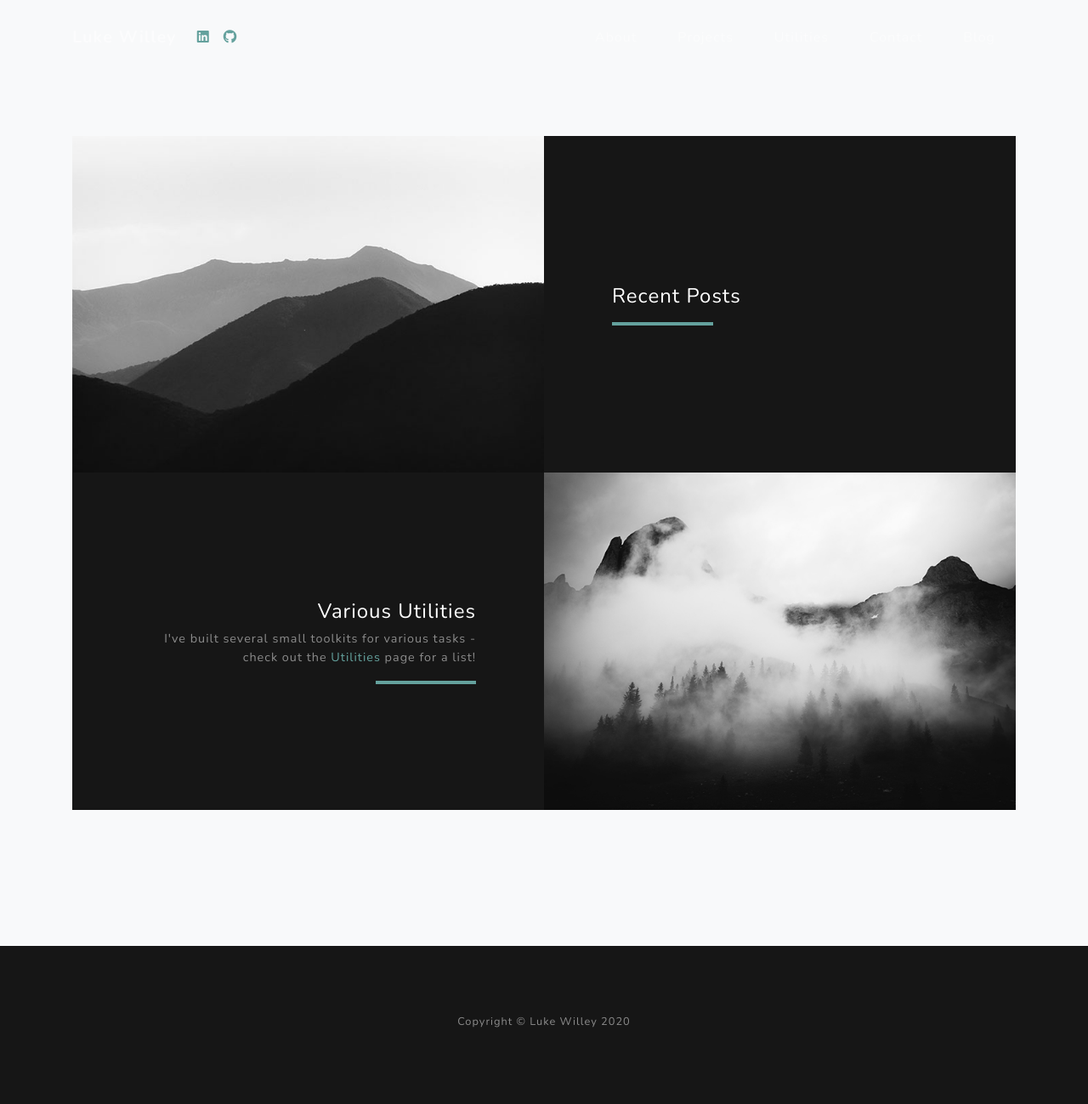
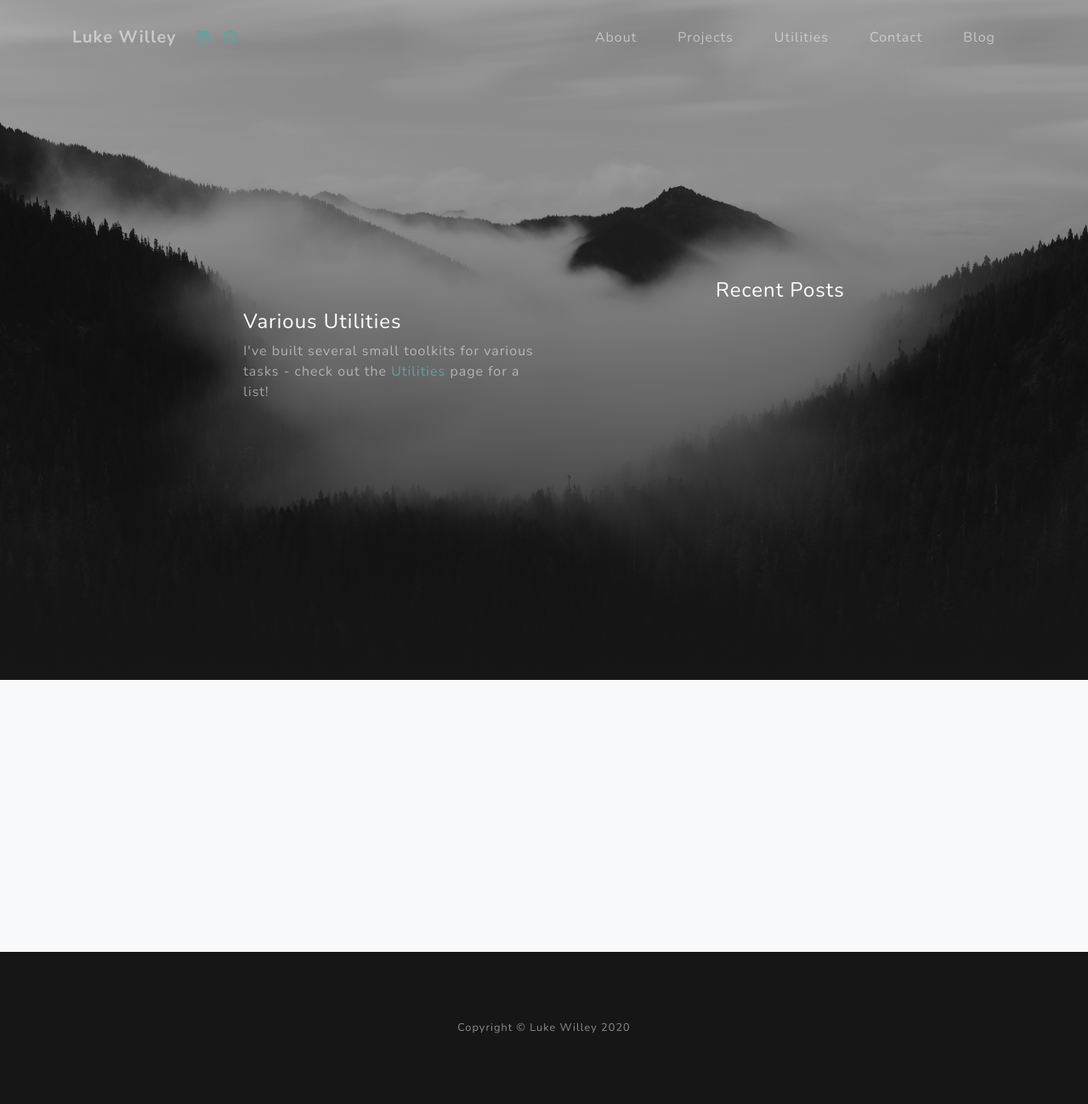
Before and after one commit to hansolo580/lukewilley, a Flask app: template templates/blog/index.html in a window 1280 px wide. Shown: the whole page at 85% size. Before the commit the page ends 1209 px from the top, so only its background shows below. Run offline with Flask 2, Linux system fonts and the light colour scheme; the template is opened without the code that fills it, so the values that code supplies are empty; parts of the project's set-up code (start-up, migrations or seed data) failed here and were passed over; some libraries are stand-ins or nearby versions.

Commit message:
Better look for blog index

```diff
--- a/templates/blog/index.html
+++ b/templates/blog/index.html
@@ -29,28 +29,27 @@ About Section
             </div>
         </section>
     -->
-    <!-- Projects Section -->
-    <section id="projects" class="projects-section bg-light">
+    <header class="masthead">
+        <div class="container d-flex h-100 align-items-center">
+            <div class="mx-auto text-center">
                 <div class="container">
 
                     <!-- Project One Row -->
                     <div class="row justify-content-center no-gutters mb-5 mb-lg-0">
+                        <div class="col-lg-6"></div>
                         <div class="col-lg-6">
-                    <img class="img-fluid" src="/static/img/demo-image-01.jpg" alt="">
-                </div>
-                <div class="col-lg-6">
-                    <div class="bg-black text-center h-100 project">
+                            <div class="bg-transparent text-center h-100 project">
                                 <div class="d-flex h-100">
-                            <div class="project-text w-100 my-auto text-center text-lg-left">
+                                    <div class="project-text w-100 my-auto text-center text-lg-right">
                                         <h4 class="text-white">Recent Posts</h4>
                                         {% for entry in object_list[:3] %}
                                             <h5 class="text-white"><a href="{% if entry.published %}{{ url_for('blog.detail',
                                     slug=entry.slug) }}{% else %}{{ url_for('edit', slug=entry.slug) }}{% endif %}">
                                                 {{ entry.title }}</a>
                                             </h5>
-                                    <p class="mb-0 text-white-50">Posted {{ entry.timestamp.strftime('%m/%d/%Y') }}</p>
+                                            <p class="mb-0 text-white-50">
+                                                Posted {{ entry.timestamp.strftime('%m/%d/%Y') }}</p>
                                         {% endfor %}
-                                <hr class="d-none d-lg-block mb-0 ml-0">
                                     </div>
                                 </div>
                             </div>
@@ -59,18 +58,16 @@ About Section
 
                     <!-- Project Two Row -->
                     <div class="row justify-content-center no-gutters">
-                <div class="col-lg-6">
-                    <img class="img-fluid" src="/static/img/demo-image-02.jpg" alt="">
-                </div>
+                        <div class="col-lg-6"></div>
                         <div class="col-lg-6 order-lg-first">
-                    <div class="bg-black text-center h-100 project">
+                            <div class="bg-transparent text-center h-100 project">
                                 <div class="d-flex h-100">
-                            <div class="project-text w-100 my-auto text-center text-lg-right">
+                                    <div class="project-text w-100 my-auto text-center text-lg-left">
                                         <h4 class="text-white">Various Utilities</h4>
-                                <p class="mb-0 text-white-50">I've built several small toolkits for various tasks -
+                                        <p class="mb-0 text-white-50">I've built several small toolkits for various
+                                            tasks -
                                             check out the
                                             <a href="#">Utilities</a> page for a list!</p>
-                                <hr class="d-none d-lg-block mb-0 mr-0">
                                     </div>
                                 </div>
                             </div>
@@ -78,6 +75,12 @@ About Section
                     </div>
 
                 </div>
+            </div>
+        </div>
+    </header>
+    <!-- Projects Section -->
+    <section id="projects" class="projects-section bg-light">
+
     </section>
     {% include "blog/pagination.html" %}
 
--- a/templates/home/index.html
+++ b/templates/home/index.html
@@ -9,7 +9,7 @@
           <h2 class="text-white-50 mx-auto mt-2 mb-5">Check out the navigation menu above to explore the site. You may
               find some fun utilities <a href="#">here</a>, or check out my <a href="#projects">projects</a>! Just click
           below to head on to the blog. I write often, and occasionally may have something worth reading.</h2>
-        <a href="#blog" class="btn btn-primary js-scroll-trigger">Start Reading</a>
+        <a href="/blog" class="btn btn-primary js-scroll-trigger">Start Reading</a>
       </div>
     </div>
   </header>
--- a/views/blog_views.py
+++ b/views/blog_views.py
@@ -23,6 +23,8 @@ def index():
         query = Entry.public().order_by(Entry.timestamp.desc())
         print(query)
     return object_list('blog/index.html', query, search=search_query)
+
+
 # getting 404 after editing DB path in config
 
 
@@ -44,6 +46,7 @@ def login_required(fn):
         if session.get('logged_in'):
             return fn(*args, **kwargs)
         return redirect(url_for('blog/login', next=request.path))
+
     return inner
 
 
@@ -105,6 +108,7 @@ def edit(slug):
 
     return render_template('blog/edit.html', entry=entry)
 
+
 # I think it's visiting the login and login result out of order
 # https://charlesleifer.com/blog/how-to-make-a-flask-blog-in-one-hour-or-less/
 
@@ -123,7 +127,6 @@ def display_login():
         return render_template('blog/login.html', next_url=next_url)
 
 
-
 @blueprint.route('/logout/', methods=['GET', 'POST'])
 def logout():
     if request.method == 'POST':
@@ -131,5 +134,4 @@ def logout():
         return redirect(url_for('home.index'))
     return render_template('blog/logout.html')
 
-
 # TODO: This: https://charlesleifer.com/blog/how-to-make-a-flask-blog-in-one-hour-or-less/
```
Lines whose indentation alone changed are shown as unchanged.
